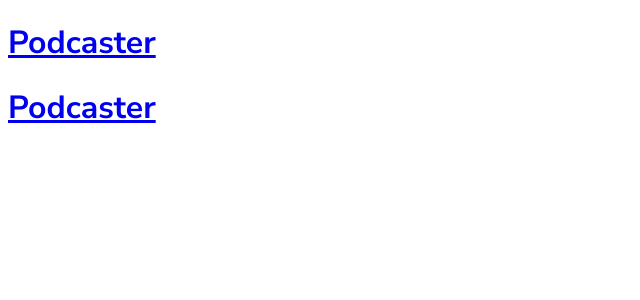
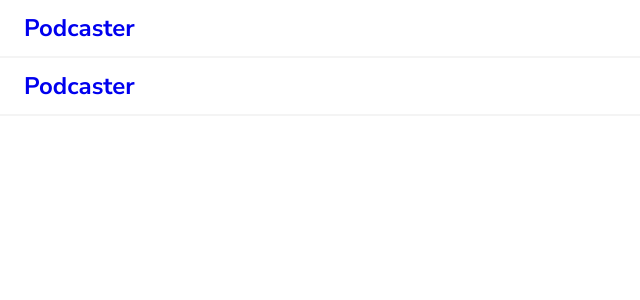
Before and after one commit to Kyberius/podcaster, a React (Create React App) app: page / in a window 1280 px wide. Shown: the top 300 px of the page, without its empty margins (0-640 px from the left). Built offline with nearby package versions, Linux system fonts and the light colour scheme.

Commit message:
feat: header style and tests

```diff
--- a/src/index.scss
+++ b/src/index.scss
@@ -1,7 +1,9 @@
 @import-normalize;
-
 @import url('https://fonts.googleapis.com/css2?family=Nunito+Sans:ital,opsz,wght@0,6..12,200..1000;1,6..12,200..1000&display=swap');
 
 body {
+  padding: 0;
+  margin: 0;
+  font-size: 16px;
   font-family: 'Nunito Sans', Arial, Helvetica, sans-serif;
 }
--- a/src/modules/podcast/presentation/components/Header/Header.module.scss
+++ b/src/modules/podcast/presentation/components/Header/Header.module.scss
@@ -0,0 +1,20 @@
+@import 'styles/_colors.scss';
+
+.header {
+  border-bottom: 2px solid $border;
+
+  &__title {
+    color: $primary;
+    font-size: 1.5em;
+    margin: 0;
+    padding: 0.5em 1em;
+
+    &__link {
+      text-decoration: none;
+
+      &:visited {
+        color: inherit;
+      }
+    }
+  }
+}
--- a/src/modules/podcast/presentation/components/Header/Header.tsx
+++ b/src/modules/podcast/presentation/components/Header/Header.tsx
@@ -1,13 +1,16 @@
 import useTranslation from 'modules/shared/utils/hooks/useTranslation'
 import { Link } from 'react-router-dom'
+import styles from './Header.module.scss'
 
 const Header = () => {
   const { $t } = useTranslation()
   return (
-    <header>
-      <Link to='/'>
-        <h1>{$t('header.title')}</h1>
-      </Link>
+    <header className={styles.header}>
+      <h1 className={styles.header__title}>
+        <Link to='/' className={styles.header__title__link}>
+          {$t('header.title')}
+        </Link>
+      </h1>
     </header>
   )
 }
--- /dev/null
+++ b/src/styles/_colors.scss
@@ -0,0 +1,3 @@
+$primary: #3773a2;
+$secondary: #64676d;
+$border: #f4f4f4;
--- a/src/styles/colors.scss
+++ /dev/null
@@ -1 +0,0 @@
-$primary: blue;
```
Also changed, not shown: src/modules/shared/utils/tests/renderWithRouter/index.ts (added, +1 -0 lines), src/modules/shared/utils/tests/renderWithRouter/renderWithRouter.tsx (added, +25 -0 lines), 1 other file (tests, documents, lock files or other folders).
